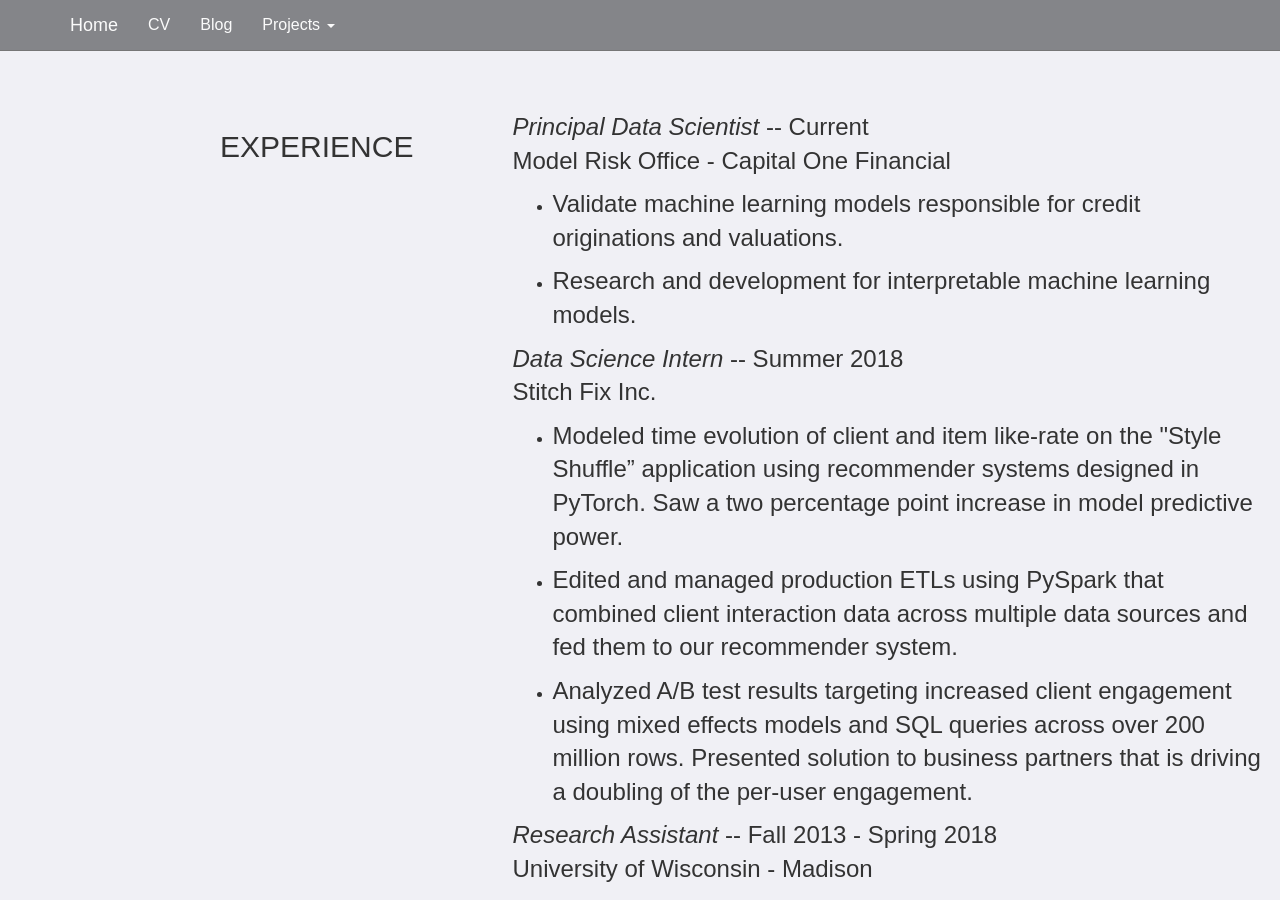
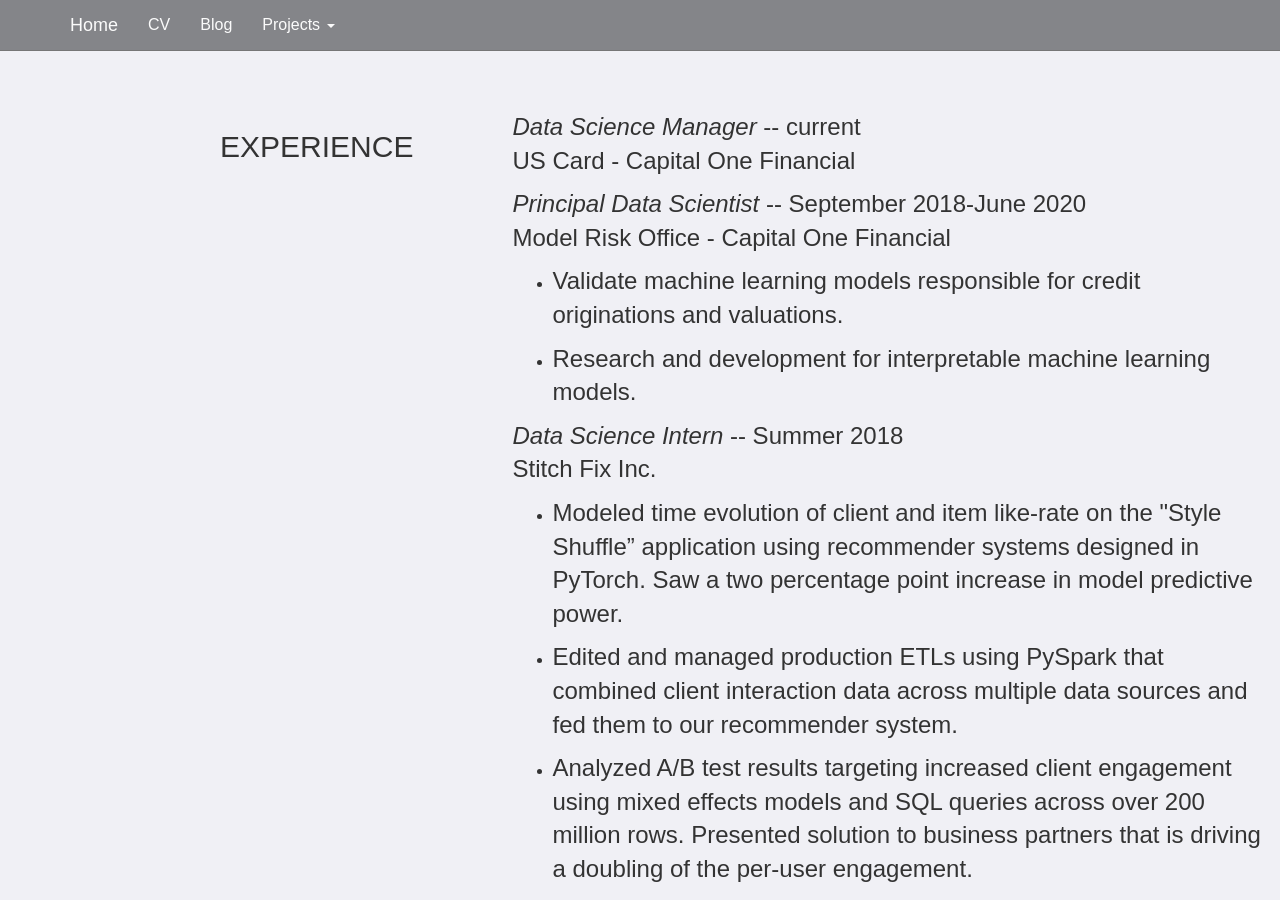
Before and after one commit to stephenpardy/stephenpardy.github.io, a Jekyll site: the page built from CV/index.html, in a window 1280 px wide and 900 px high. Built offline with Jekyll 4.4.1, drawn with Linux system fonts in a browser that asks for light colours; nearby versions of some CDN libraries.

Commit message:
Update CV

```diff
--- a/CV/index.html
+++ b/CV/index.html
@@ -2,7 +2,7 @@
 layout: cv
 title: CV
 ---
-  <link href="{{ site.baseurl }}/css/cv.css" rel="stylesheet">
+<link href="{{ site.baseurl }}/css/cv.css" rel="stylesheet">
 
 <div id="wrapper">
 
@@ -13,7 +13,11 @@
           <h2 id="teaching-experience">EXPERIENCE</h2>
         </div>
         <div class="col-xs-12 col-md-8">
-          <p><span><em>Principal Data Scientist</em></span> -- Current
+
+          <p><span><em>Data Science Manager</em></span> -- current
+          <br />US Card - Capital One Financial</p>
+
+          <p><span><em>Principal Data Scientist</em></span> -- September 2018-June 2020
           <br />Model Risk Office - Capital One Financial</p>
           <ul>
           <li><p>Validate machine learning models responsible for credit originations and valuations.</p></li>
@@ -55,7 +59,5 @@
         </div>
       </div>
 
-
-
     </div>
 </div>
--- a/index.html
+++ b/index.html
@@ -12,10 +12,9 @@
       </div>
       <div class='col-md-6'>
           <h1>Stephen Pardy</h1>
-          <h3>Principal Data Scientist at Capital One</h3>
+          <h3>Data Science Manager at Capital One</h3>
         </div>
       </div>
-
     </div>
 </div>
 
```
